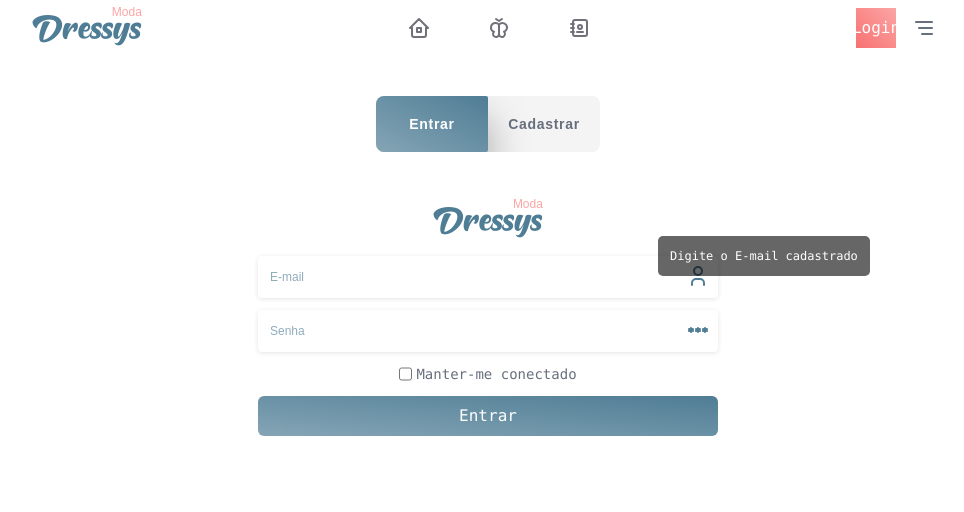
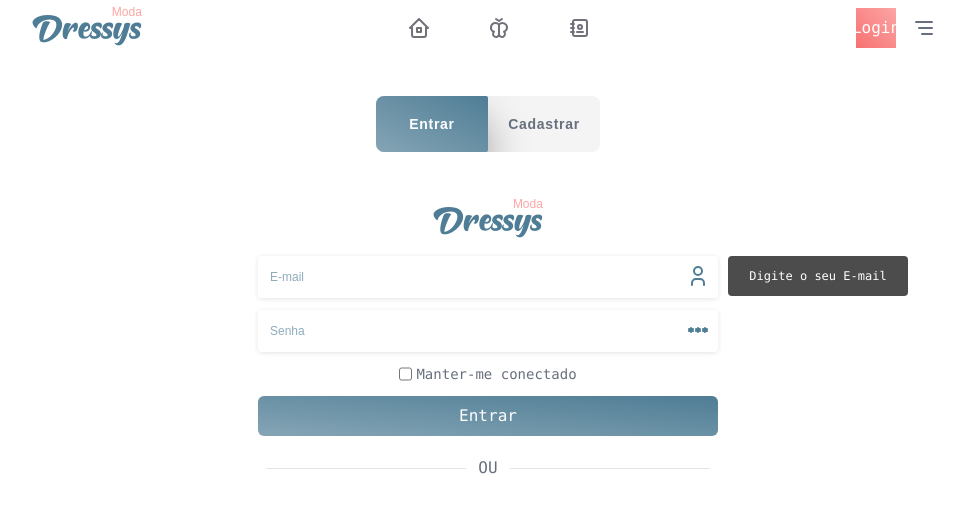
Before and after one commit to Indicattis/dressys_web, a Next.js app: page / in a window 1280 px wide. Both pictures are taken after a click on the element 850 px from the left and 276 px from the top of the page. Shown: the top 512 px of the page, without its empty margins (152-1116 px from the left). Built offline with nearby package versions, Linux system fonts and the light colour scheme.

Commit message:
FE Update

```diff
--- a/app/globals.css
+++ b/app/globals.css
@@ -78,3 +78,36 @@ body {
   width: 100%;
   border-radius: 0.5rem;
 }
+
+
+.tooltip {
+    position: absolute;
+    width: 180px;
+    top: 0;
+    left: 40px;
+    transform: translateX(-50%);
+    background-color: rgba(0, 0, 0, 0.7);
+    color: #fff;
+    padding: 0.75rem;
+    border-radius: 0.25rem;
+    z-index: 9999;
+    text-align: center;
+}
+
+@media screen and (max-width: 768px) {
+    .tooltip {
+        left: -180px;
+    }
+}
+
+@media screen and (min-width: 769px) and (max-width: 1024px) {
+    .tooltip {
+        left: 50px;
+    }
+}
+
+@media screen and (min-width: 1025px) {
+    .tooltip {
+        left: 50px;
+    }
+}
--- /dev/null
+++ b/components/access/access-div/index.tsx
@@ -0,0 +1,15 @@
+
+
+
+
+
+
+export default function AccessDivision() {
+    return (
+        <div className="text-gray font-mono gap-3 p-2 w-full flex items-center justify-center">
+            <span className="w-full bg-zinc-200 h-[1px]"></span>
+            OU
+            <span className="w-full bg-zinc-200 h-[1px]"></span>
+        </div>
+    )
+}
--- /dev/null
+++ b/components/access/access-google-oauth/index.tsx
@@ -0,0 +1,17 @@
+import { GoogleLogin, GoogleOAuthProvider } from "@react-oauth/google";
+
+
+
+
+export default function AccessGoogleComponent() {
+    return (
+        <GoogleOAuthProvider clientId="753411784831-paf4239i5bci83ss1e4ju4akl8mdokqh.apps.googleusercontent.com">
+            <GoogleLogin
+            useOneTap
+            text="continue_with"
+            theme="outline"
+            context="signin"
+            onSuccess={() => console.log("login realizado!")}/>
+        </GoogleOAuthProvider>
+    )
+}
--- a/components/access/access-login/index.tsx
+++ b/components/access/access-login/index.tsx
@@ -20,10 +20,11 @@ export default function AccessLoginComponent() {
             if (response.authenticated) {
                 toast.info("Seja bem vinda a melhor e mais linda amiga do João Pedro! "+UserName)
             } else {
-                toast.error("Usuário ou senha incorretos! A Amanda saberia")
+                toast.error("Usuário ou senha incorretos!")
             }
-        } catch (error) {
+        } catch (error: any) {
             console.error(error);
+            toast.error("Erro! "+ error.message);
         } finally {
         }
     };
@@ -47,7 +48,7 @@ export default function AccessLoginComponent() {
                 {...register("client_mail", {
                     required: "Este campo é obrigatório",
                 })}/>
-                <TooltipComponent description="Digite o E-mail cadastrado"  className={`_input_icon`}>
+                <TooltipComponent description="Digite o seu E-mail"  className={`_input_icon`}>
                     <IconUser></IconUser>
                 </TooltipComponent>
             </motion.div>
--- a/components/access/access-sign/index.tsx
+++ b/components/access/access-sign/index.tsx
@@ -80,7 +80,7 @@ export default function AccessSignComponent() {
                         required: "Este campo é obrigatório",
                     })}
                 />
-                <TooltipComponent description="Nome Completo (obrigatório)" className={`_input_icon_2`}>
+                <TooltipComponent description="Nome Completo (*)" className={`_input_icon_2`}>
                     <IconWriting></IconWriting>
                 </TooltipComponent>
             </motion.div>
@@ -105,7 +105,7 @@ export default function AccessSignComponent() {
                             : "focus:text-green-500"
                     }`}
                 />
-                <TooltipComponent description="E-mail (obrigatório)" className={`_input_icon_2`}>
+                <TooltipComponent description="E-mail (*)" className={`_input_icon_2`}>
                     <IconUser></IconUser>
                 </TooltipComponent>
             </motion.div>
@@ -194,7 +194,7 @@ export default function AccessSignComponent() {
                     required
                     className={`_input`}
                 />
-                <TooltipComponent description="Celular / Whatsapp (obrigatório)" className={`_input_icon_2`}>
+                <TooltipComponent description="Celular sem DDD (*)" className={`_input_icon_2`}>
                     <IconPhone></IconPhone>
                 </TooltipComponent>
             </motion.div>
@@ -214,7 +214,7 @@ export default function AccessSignComponent() {
                     className={`_input`}
                     value={birth}
                 />
-                <TooltipComponent description="Aniversário (obrigatório)" className={`_input_icon_2`}>
+                <TooltipComponent description="Aniversário (*)" className={`_input_icon_2`}>
                     <IconCalendarMonth></IconCalendarMonth>
                 </TooltipComponent>
             </motion.div>
@@ -274,7 +274,7 @@ export default function AccessSignComponent() {
                     required
                     className={`_input`}
                 />
-                <TooltipComponent description="Senha (obrigatório)" className={`_input_icon_2`}>
+                <TooltipComponent description="Senha (*)" className={`_input_icon_2`}>
                     <IconPassword></IconPassword>
                 </TooltipComponent>
             </motion.div>
@@ -298,7 +298,7 @@ export default function AccessSignComponent() {
                     className={`_input`}
                     required
                 />
-                <TooltipComponent description="Confirmação de Senha (obrigatório)" className={`_input_icon_2`}>
+                <TooltipComponent description="Confirmação de Senha (*)" className={`_input_icon_2`}>
                     <IconPassword></IconPassword>
                 </TooltipComponent>
             </motion.div>
--- a/components/access/index.tsx
+++ b/components/access/index.tsx
@@ -6,7 +6,9 @@ import AccessLoginComponent from "./access-login";
 import AccessSignComponent from "./access-sign";
 import { ToastContainer } from "react-toastify";
 import LogoComponent from "@/app/components/INC/header/logo";
-
+import { GoogleLogin, GoogleOAuthProvider  } from "@react-oauth/google";
+import AccessGoogleComponent from "./access-google-oauth";
+import AccessDivision from "./access-div";
 
 
 
@@ -24,12 +26,10 @@ export default function AccessComponent() {
             <div className="flex flex-col w-[500px] gap-3 items-center p-5 justify-center max-md:w-full">
 
                 <LogoComponent></LogoComponent>
-                    {model == 1 && (
-                        <AccessLoginComponent/>
-                    )}
-                    {model == 2 && (
-                        <AccessSignComponent/>
-                    )}
+                {model == 1 && <AccessLoginComponent/>}
+                {model == 2 && <AccessSignComponent/>}
+                <AccessDivision/>
+                <AccessGoogleComponent/>
             </div>
         </section>
     )
--- a/data/contexts/client.ts
+++ b/data/contexts/client.ts
@@ -15,8 +15,18 @@ export const client_login = async (infos: ClientDTO) => {
 
         return response.data
 
-    } catch (error) {
-        throw error;
+    } catch (error: any) {
+        if (error.response) {
+            console.error("Erro ao realizar login - Status:", error.response.status);
+            console.error("Mensagem de erro:", error.response.data);
+            throw new Error(error.response.data.error);
+        } else if (error.request) {
+            console.error("Não foi recebida resposta do servidor.");
+            throw new Error("Não foi possível conectar ao servidor.");
+        } else {
+            console.error("Erro ao fazer a requisição:", error.message);
+            throw new Error("Erro durante a requisição.");
+        }
     }
 };
 
@@ -24,20 +34,18 @@ export async function client_sign(data: any) {
     try {
         const response = await axios.post(`${serverUrl}/client-insert`, data);
         console.log(response.data);
-        return response.data; // Retorna os dados do cliente cadastrado
+        return response.data;
     } catch (error: any) {
         if (error.response) {
             console.error("Erro ao cadastrar cliente - Status:", error.response.status);
             console.error("Mensagem de erro:", error.response.data);
-            throw new Error(error.response.data.error); // Lança apenas a mensagem de erro
+            throw new Error(error.response.data.error);
         } else if (error.request) {
-            // A requisição foi feita, mas não houve resposta do servidor
             console.error("Não foi recebida resposta do servidor.");
-            throw new Error("Não foi possível conectar ao servidor."); // Lança o erro para tratamento no front-end
+            throw new Error("Não foi possível conectar ao servidor.");
         } else {
-            // Ocorreu um erro durante a requisição
             console.error("Erro ao fazer a requisição:", error.message);
-            throw new Error("Erro durante a requisição."); // Lança o erro para tratamento no front-end
+            throw new Error("Erro durante a requisição.");
         }
     }
 }
--- a/layout/tooltip/index.tsx
+++ b/layout/tooltip/index.tsx
@@ -37,18 +37,8 @@ export default function TooltipComponent({ description, children, className }: T
                 animate={{ opacity: 1, scale: 1 }}
                 exit={{ opacity: 0, scale: 0 }}
                 transition={{ delay: 0.1 }}
-                    className="text-xs font-mono text-nowrap"
-                    style={{
-                        position: "absolute",
-                        top: "-50%",
-                        left: "-50%",
-                        transform: "translateX(-50%)",
-                        backgroundColor: "rgba(0, 0, 0, 0.6)",
-                        color: "#fff",
-                        padding: "0.75rem",
-                        borderRadius: "5px",
-                        zIndex: 9999,
-                    }}
+                    className="text-xs font-mono text-nowrap tooltip"
+
                 >
                     {description}
                 </motion.div>
--- a/package.json
+++ b/package.json
@@ -9,6 +9,7 @@
     "lint": "next lint"
   },
   "dependencies": {
+    "@react-oauth/google": "^0.12.1",
     "@tabler/icons": "^2.47.0",
     "@tabler/icons-react": "^2.47.0",
     "@types/node": "^20",
```
Also changed, not shown: 1 other file (tests, documents, lock files or other folders).
